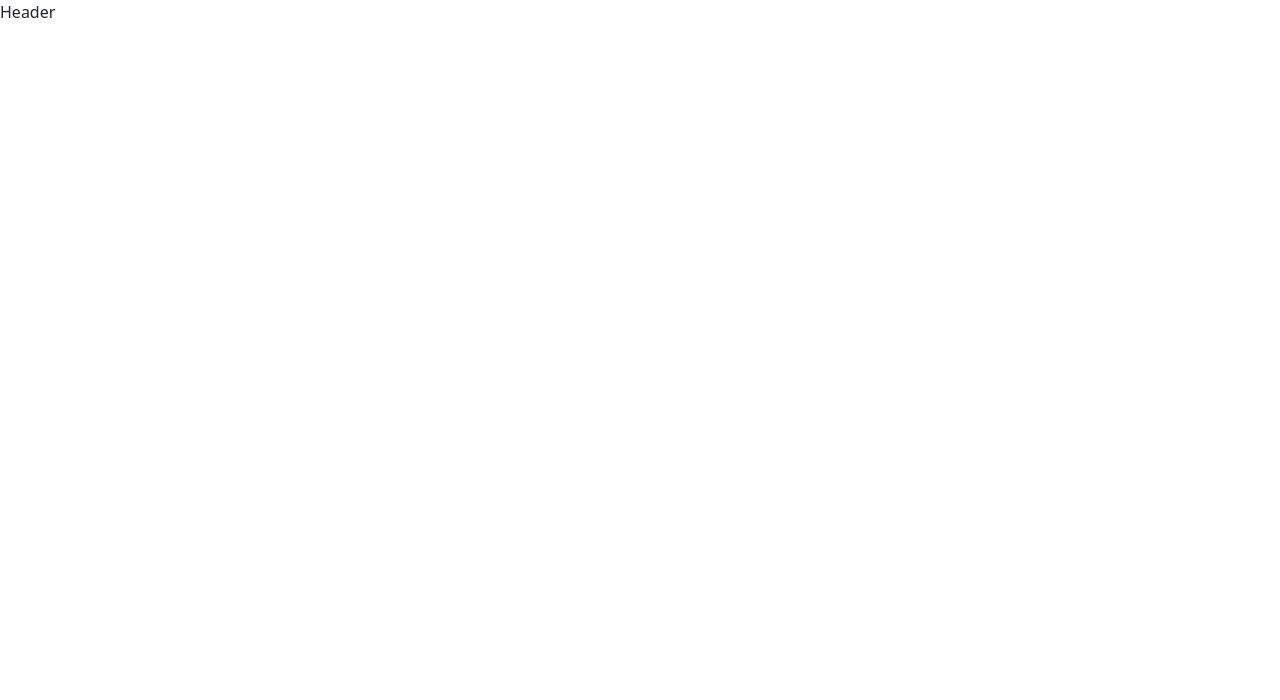
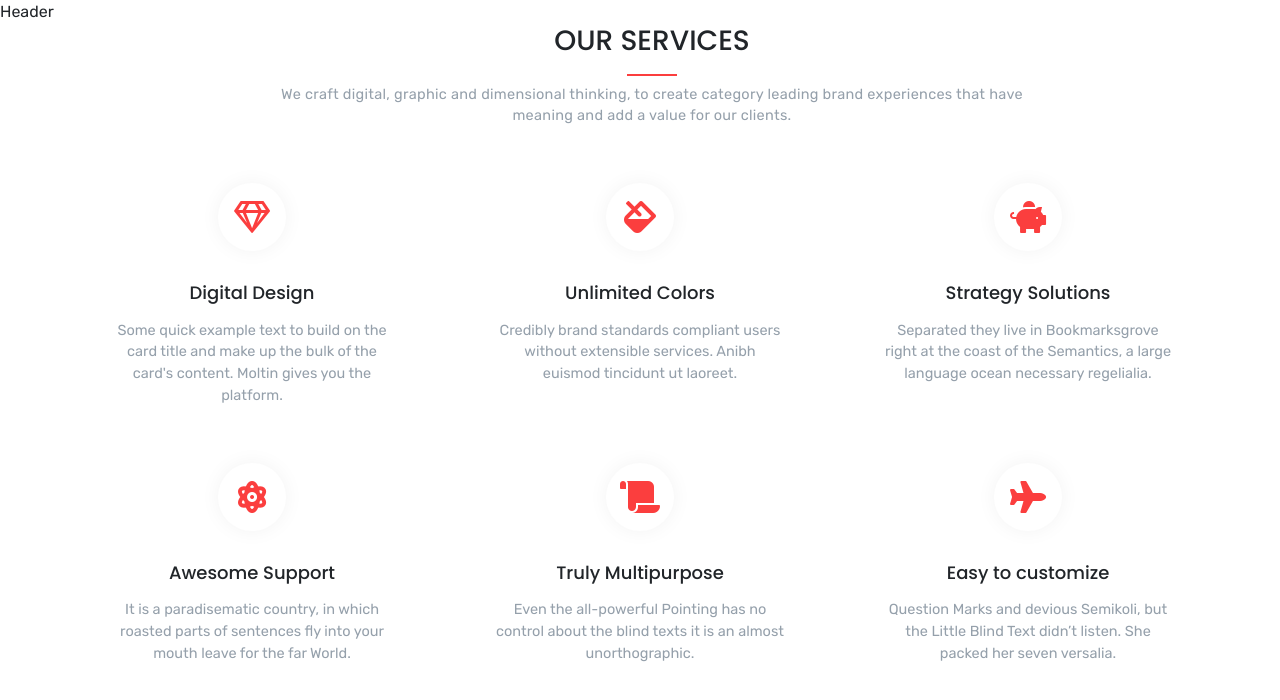
Before and after one commit to khaledrefaat/dorsin, a React (Create React App) app: page / in a window 1280 px wide. Shown: the top 700 px of the page. Built offline with nearby package versions, Linux system fonts and the light colour scheme.

Commit message:
services section completed

```diff
--- a/package.json
+++ b/package.json
@@ -7,6 +7,7 @@
     "@testing-library/react": "^11.2.7",
     "@testing-library/user-event": "^12.8.3",
     "bootstrap": "^5.0.2",
+    "node-sass": "^6.0.1",
     "react": "^17.0.2",
     "react-dom": "^17.0.2",
     "react-scripts": "4.0.3",
--- a/public/index.html
+++ b/public/index.html
@@ -3,6 +3,7 @@
   <head>
     <meta charset="utf-8" />
     <link rel="icon" href="%PUBLIC_URL%/favicon.ico" />
+    <link rel="stylesheet" href="https://cdnjs.cloudflare.com/ajax/libs/font-awesome/5.15.3/css/all.min.css">
     <meta name="viewport" content="width=device-width, initial-scale=1" />
     <meta name="theme-color" content="#000000" />
     <meta
--- a/src/App.js
+++ b/src/App.js
@@ -1,10 +1,15 @@
 import React from 'react'
+
 import Header from './sections/Header';
+import Services from './sections/Services';
+
+import classes from './App.module.scss';
 
 const App = () => {
     return (
         <div>
             <Header />
+            <Services sectionStyles={classes.section} />
         </div>
     )
 }
--- /dev/null
+++ b/src/App.module.scss
@@ -0,0 +1,3 @@
+.section {
+    width: 100vw;
+}
--- /dev/null
+++ b/src/components/SectionHeader.jsx
@@ -0,0 +1,16 @@
+import React from "react";
+import classes from "./SectionHeader.module.scss";
+
+const SectionHeader = ({ header, description }) => {
+  return (
+    <>
+      <h1 className={classes.header}>
+        {header}
+        <div className={classes.border} />
+      </h1>
+      <p className={classes.description}>{description}</p>
+    </>
+  );
+};
+
+export default SectionHeader;
--- /dev/null
+++ b/src/components/SectionHeader.module.scss
@@ -0,0 +1,22 @@
+.header {
+  font-size: 1.75rem;
+  text-transform: uppercase;
+  position: relative;
+  text-align: center;
+}
+
+.border {
+  width: 50px;
+  height: 2px;
+  background-color: #fb3e3e;
+  margin-left: auto;
+  margin-right: auto;
+  margin-top: 1rem;
+}
+
+.description {
+  color: #95a0ab;
+  letter-spacing: 0.02em;
+  font-size: 14.5px;
+  text-align: center;
+}
--- /dev/null
+++ b/src/components/ServicesBox.jsx
@@ -0,0 +1,20 @@
+import React from "react";
+
+import {
+  service,
+  service__icon,
+  service__title,
+  service__description,
+} from "./ServicesBox.module.scss";
+
+const ServicesBox = ({ icon, title, description }) => {
+  return (
+    <div className={service}>
+      <i className={`${service__icon} ${icon}`}></i>
+      <h4 className={service__title}>{title}</h4>
+      <p className={service__description}>{description}</p>
+    </div>
+  );
+};
+
+export default ServicesBox;
--- /dev/null
+++ b/src/components/ServicesBox.module.scss
@@ -0,0 +1,43 @@
+.service {
+  display: flex;
+  align-items: center;
+  justify-content: center;
+  flex-direction: column;
+  transition: all 0.3s ease-out;
+
+  &__icon {
+    font-size: 32px;
+    color: #fb3e3e;
+    height: 68px;
+    width: 68px;
+    background-color: #fff;
+    box-shadow: 0 0 1.25rem rgba(2, 2, 2, 0.05);
+    line-height: 68px;
+    margin-bottom: 15px;
+    border-radius: 50%;
+    text-align: center;
+    transition: all 0.3s ease-out;
+  }
+
+  &__title {
+    margin: 1rem 0;
+    font-size: 18px;
+  }
+
+  &__description {
+    text-align: center;
+    color: #95a0ab;
+    font-size: 14.5px;
+    max-width: 80%;
+  }
+
+  &:hover {
+    transform: translateY(-10px);
+    cursor: pointer;
+  }
+
+  &:hover > &__icon {
+    color: #fff;
+    background-color: #fb3e3e;
+  }
+}
--- a/src/index.js
+++ b/src/index.js
@@ -2,6 +2,7 @@ import React from 'react';
 import reactDom from 'react-dom';
 
 import 'bootstrap/dist/css/bootstrap.min.css';
+import './index.scss'
 
 import App from './App';
 
--- /dev/null
+++ b/src/index.scss
@@ -0,0 +1,26 @@
+@import url("https://fonts.googleapis.com/css2?family=Poppins:wght@500&family=Rubik:wght@300;400&display=swap");
+
+*,
+*::before,
+*::after {
+  padding: 0;
+  margin: 0;
+  box-sizing: inherit;
+}
+
+html {
+  box-sizing: inherit;
+}
+
+body {
+  font-family: "Rubik", sans-serif;
+  font-weight: 400;
+}
+
+h1,
+h2,
+h3,
+h4 {
+  font-family: "Poppins", sans-serif;
+  font-weight: 500;
+}
--- a/src/sections/Services.jsx
+++ b/src/sections/Services.jsx
@@ -0,0 +1,69 @@
+import React from "react";
+
+import SectionHeader from "../components/SectionHeader";
+import ServicesBox from "../components/ServicesBox";
+
+const Services = ({ sectionStyles }) => {
+  return (
+    <section id="services" className={`${sectionStyles} container`}>
+      <div className="row">
+        <div className="col-lg-8 offset-lg-2">
+          <SectionHeader
+            header="Our Services"
+            description="We craft digital, graphic and dimensional thinking, to create
+            category leading brand experiences that have meaning and add a value
+            for our clients."
+          />
+        </div>
+      </div>
+      <div className="row mt-4">
+        <div className="col mt-3">
+          <ServicesBox
+            icon="far fa-gem"
+            title="Digital Design"
+            description="Some quick example text to build on the card title and make up the bulk of the card's content. Moltin gives you the platform."
+          />
+        </div>
+        <div className="col mt-3">
+          <ServicesBox
+            icon="fas fa-fill"
+            title="Unlimited Colors"
+            description="Credibly brand standards compliant users without extensible services. Anibh euismod tincidunt ut laoreet."
+          />
+        </div>
+        <div className="col mt-3">
+          <ServicesBox
+            icon="fas fa-piggy-bank"
+            title="Strategy Solutions"
+            description="Separated they live in Bookmarksgrove right at the coast of the Semantics, a large language ocean necessary regelialia."
+          />
+        </div>
+      </div>
+      <div className="row mt-4">
+        <div className="col mt-3">
+          <ServicesBox
+            icon="fas fa-atom"
+            title="Awesome Support"
+            description="It is a paradisematic country, in which roasted parts of sentences fly into your mouth leave for the far World."
+          />
+        </div>
+        <div className="col mt-3">
+          <ServicesBox
+            icon="fas fa-scroll"
+            title="Truly Multipurpose"
+            description="Even the all-powerful Pointing has no control about the blind texts it is an almost unorthographic."
+          />
+        </div>
+        <div className="col mt-3">
+          <ServicesBox
+            icon="fas fa-plane"
+            title="Easy to customize"
+            description="Question Marks and devious Semikoli, but the Little Blind Text didn’t listen. She packed her seven versalia."
+          />
+        </div>
+      </div>
+    </section>
+  );
+};
+
+export default Services;
```
Also changed, not shown: 1 other file (tests, documents, lock files or other folders).
